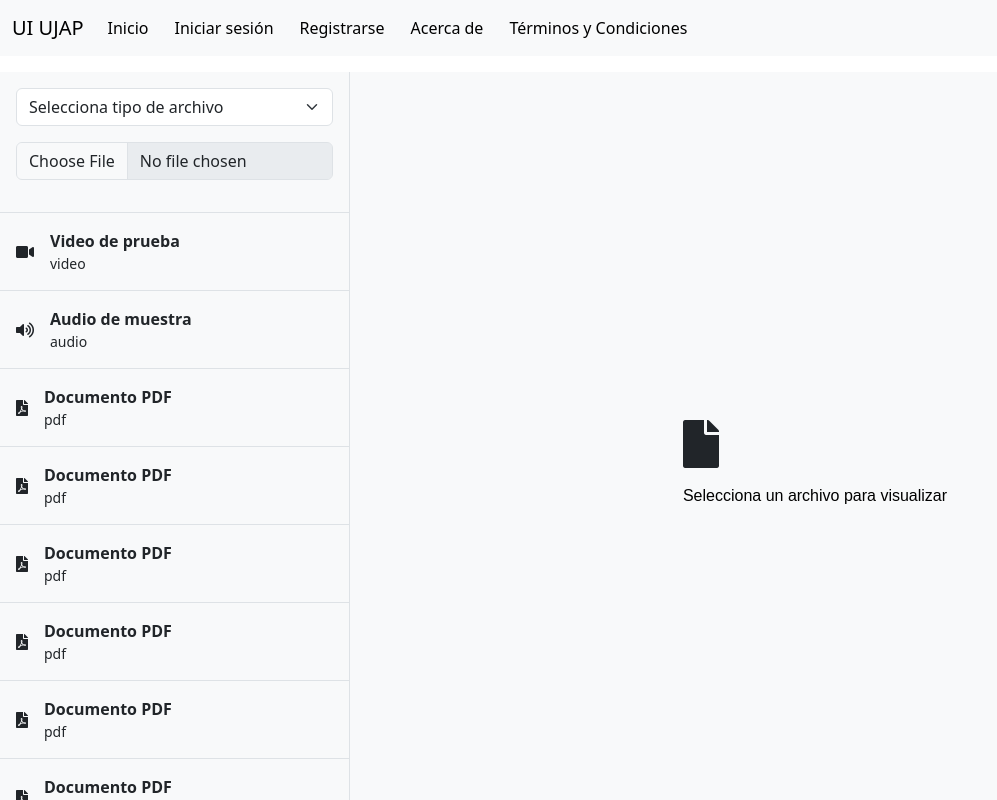
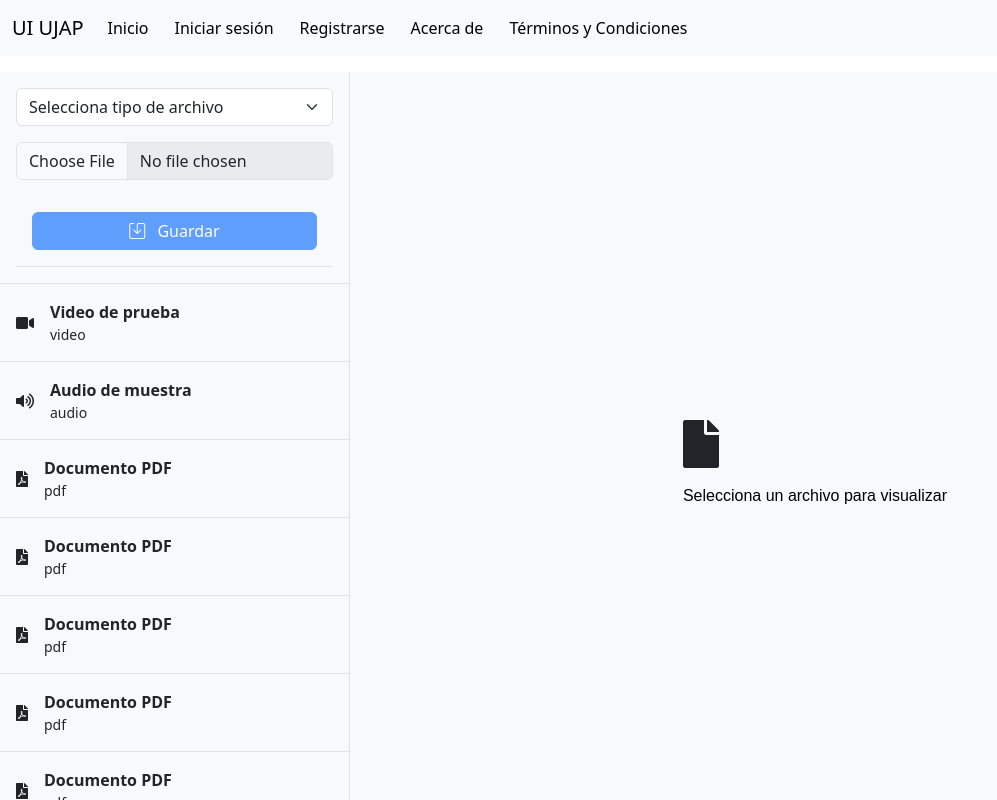
Before and after one commit to japineda16/UI-eval01, a Vue app: page /media in a window 1280 px wide. Shown: the top 800 px of the page, without its empty margins (0-997 px from the left). Built offline with nearby package versions, Linux system fonts and the light colour scheme.

Commit message:
Added supabase upload files

```diff
--- a/src/components/FormFileUpload.vue
+++ b/src/components/FormFileUpload.vue
@@ -11,13 +11,37 @@
 
         <div class="mb-3">
             <input type="file" :accept="acceptedFileTypes" :disabled="!selectedFileType" @change="handleFileUpload"
-                class="form-control">
+                class="form-control" ref="fileInput">
+        </div>
+
+        <div class="upload-form p-3 border-bottom">
+            <!-- ... otros elementos ... -->
+
+            <!-- Mensaje de error -->
+            <div v-if="error" class="alert alert-danger mt-3">
+                {{ error }}
+            </div>
+
+            <!-- Botón de guardar -->
+            <div class="d-grid">
+                <button class="btn btn-primary" @click="handleSave" :disabled="!isFormValid || loading">
+                    <span v-if="loading" class="spinner-border spinner-border-sm me-2" role="status"></span>
+                    <i v-else class="bi bi-save me-2"></i>
+                    {{ loading ? 'Guardando...' : 'Guardar' }}
+                </button>
+            </div>
         </div>
     </div>
 </template>
 <script setup>
 import { ref, computed } from 'vue'
+import { supabase } from '../utils/supabase';
+
 const selectedFileType = ref('')
+const selectedFile = ref(null)
+const fileInput = ref(null)
+const loading = ref(false)
+const error = ref(null)
 
 // Computed property para tipos de archivo aceptados
 const acceptedFileTypes = computed(() => {
@@ -33,20 +57,94 @@ const acceptedFileTypes = computed(() => {
     }
 })
 
+// Computed property para validar el formulario
+const isFormValid = computed(() => {
+    return selectedFileType.value && selectedFile.value
+})
+
 const handleFileUpload = (event) => {
     const file = event.target.files[0]
     if (file) {
-        const newFile = {
-            id: Date.now(), // Usar timestamp como ID temporal
+        selectedFile.value = {
+            id: Date.now(),
             name: file.name,
             type: selectedFileType.value,
+            file: file,
             url: URL.createObjectURL(file)
         }
-        files.value.unshift(newFile)
-        selectedFile.value = newFile // Seleccionar automáticamente el nuevo archivo
-        event.target.value = '' // Limpiar el input
     }
 }
 
+const handleSave = async () => {
+    if (!isFormValid.value) return
 
+    loading.value = true
+    error.value = null
+
+    try {
+        const file = selectedFile.value.file
+        const fileExt = file.name.split('.').pop()
+        const fileName = `${Date.now()}.${fileExt}`
+        const filePath = `${selectedFileType.value}/${fileName}`
+
+        // 1. Subir archivo al bucket
+        const { data: uploadData, error: uploadError } = await supabase.storage
+            .from('uploads') // Nombre de tu bucket
+            .upload(filePath, file, {
+                cacheControl: '3600',
+                upsert: false
+            })
+
+        if (uploadError) throw uploadError
+
+        // 2. Obtener la URL pública del archivo
+        const { data: { publicUrl } } = supabase.storage
+            .from('files')
+            .getPublicUrl(filePath)
+
+        // 3. Crear registro en la tabla files
+        const { data: fileData, error: dbError } = await supabase
+            .from('files')
+            .insert([
+                {
+                    type: selectedFileType.value,
+                    file_name: file.name,
+                    path: filePath
+                }
+            ])
+            .select()
+            .single()
+
+        if (dbError) throw dbError
+
+        // 4. Emitir evento con la información completa
+        emit('save', {
+            ...fileData,
+            url: publicUrl
+        })
+
+        // 5. Limpiar el formulario
+        selectedFileType.value = ''
+        selectedFile.value = null
+        if (fileInput.value) {
+            fileInput.value.value = ''
+        }
+
+    } catch (err) {
+        console.error('Error al guardar:', err)
+        error.value = err.message
+    } finally {
+        loading.value = false
+    }
+}
+
+// Definir los eventos que emitirá el componente
+const emit = defineEmits(['save'])
 </script>
+
+<style scoped>
+.upload-form {
+    max-width: 500px;
+    margin: 0 auto;
+}
+</style>
```
